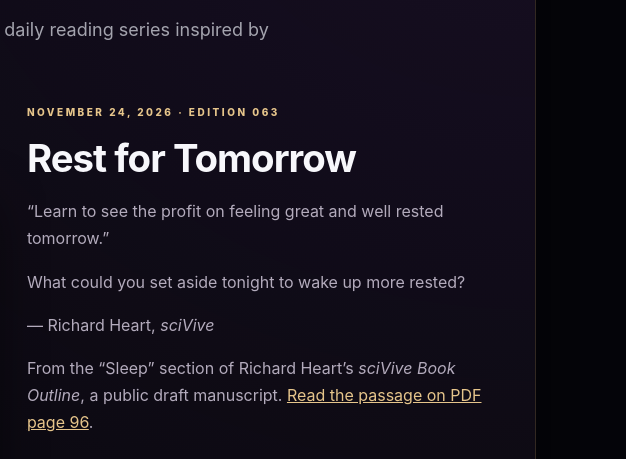
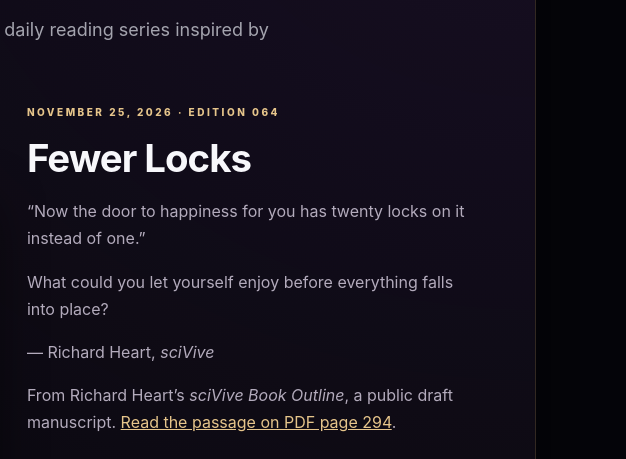
Before and after one commit to walljack1069/RHstandsforRichardHeart, a plain HTML site: page index.html in a window 1280 px wide. Shown: the part 3781-4240 px from the top of the page, 654-1280 px from the left. Drawn offline with Linux system fonts and the light colour scheme.

Commit message:
Publish sciVive Daily 064 — Fewer Locks

```diff
--- a/index.html
+++ b/index.html
@@ -103,19 +103,19 @@
       <h2 id="scivive-heading">sciVive <span>Daily.</span></h2>
       <p class="scivive-intro">A moment to pause. An idea to put into practice. Explore our daily reading series inspired by Richard Heart’s sciVive.</p>
       <div class="scivive-layout">
-        <a class="scivive-art" href="scivive-daily-063.png" target="_blank" rel="noopener noreferrer" aria-label="Open sciVive Daily edition 063 at full size">
-          <img src="scivive-daily-063.png" width="1254" height="1254" loading="lazy" alt="sciVive Daily 063. Learn to see the profit on feeling great and well rested tomorrow. A purple-lit Roman villa bedroom at dawn.">
+        <a class="scivive-art" href="scivive-daily-064.png" target="_blank" rel="noopener noreferrer" aria-label="Open sciVive Daily edition 064 at full size">
+          <img src="scivive-daily-064.png" width="1254" height="1254" loading="lazy" alt="sciVive Daily 064. Now the door to happiness for you has twenty locks on it instead of one. An ornate bronze doorway with brass locks and golden light.">
         </a>
         <div class="scivive-copy">
-          <div class="scivive-label">NOVEMBER 24, 2026 · EDITION 063</div>
-          <h3>Rest for Tomorrow</h3>
-          <p>“Learn to see the profit on feeling great and well rested tomorrow.”</p>
-          <p>What could you set aside tonight to wake up more rested?</p>
+          <div class="scivive-label">NOVEMBER 25, 2026 · EDITION 064</div>
+          <h3>Fewer Locks</h3>
+          <p>“Now the door to happiness for you has twenty locks on it instead of one.”</p>
+          <p>What could you let yourself enjoy before everything falls into place?</p>
           <p>— Richard Heart, <em>sciVive</em></p>
-          <p>From the “Sleep” section of Richard Heart’s <em>sciVive Book Outline</em>, a public draft manuscript. <a href="https://ia600800.us.archive.org/30/items/SciViveBookOutline_201802/sciVive%20book%20outline.pdf#page=96" target="_blank" rel="noopener noreferrer" style="color:#e6c58b;text-decoration:underline">Read the passage on PDF page 96</a>.</p>
+          <p>From Richard Heart’s <em>sciVive Book Outline</em>, a public draft manuscript. <a href="https://ia600800.us.archive.org/30/items/SciViveBookOutline_201802/sciVive%20book%20outline.pdf#page=294" target="_blank" rel="noopener noreferrer" style="color:#e6c58b;text-decoration:underline">Read the passage on PDF page 294</a>.</p>
           <p class="scivive-schedule">Our daily series is prepared at <strong>10 a.m. Eastern</strong>. The latest approved edition appears here after publication.</p>
           <div class="scivive-actions">
-            <a class="btn primary" href="scivive-daily-063.png" download="sciVive-Daily-063.png">SAVE THE GRAPHIC ↓</a>
+            <a class="btn primary" href="scivive-daily-064.png" download="sciVive-Daily-064.png">SAVE THE GRAPHIC ↓</a>
             <a class="btn ghost" href="scivive-archive.html">BROWSE THE SCIVIVE ARCHIVE ↗</a>
             <a class="btn ghost" href="https://t.me/RHisRichardHeart" target="_blank" rel="noopener noreferrer">JOIN THE DISCUSSION ↗</a>
           </div>
```
Also changed, not shown: 1 other file.
